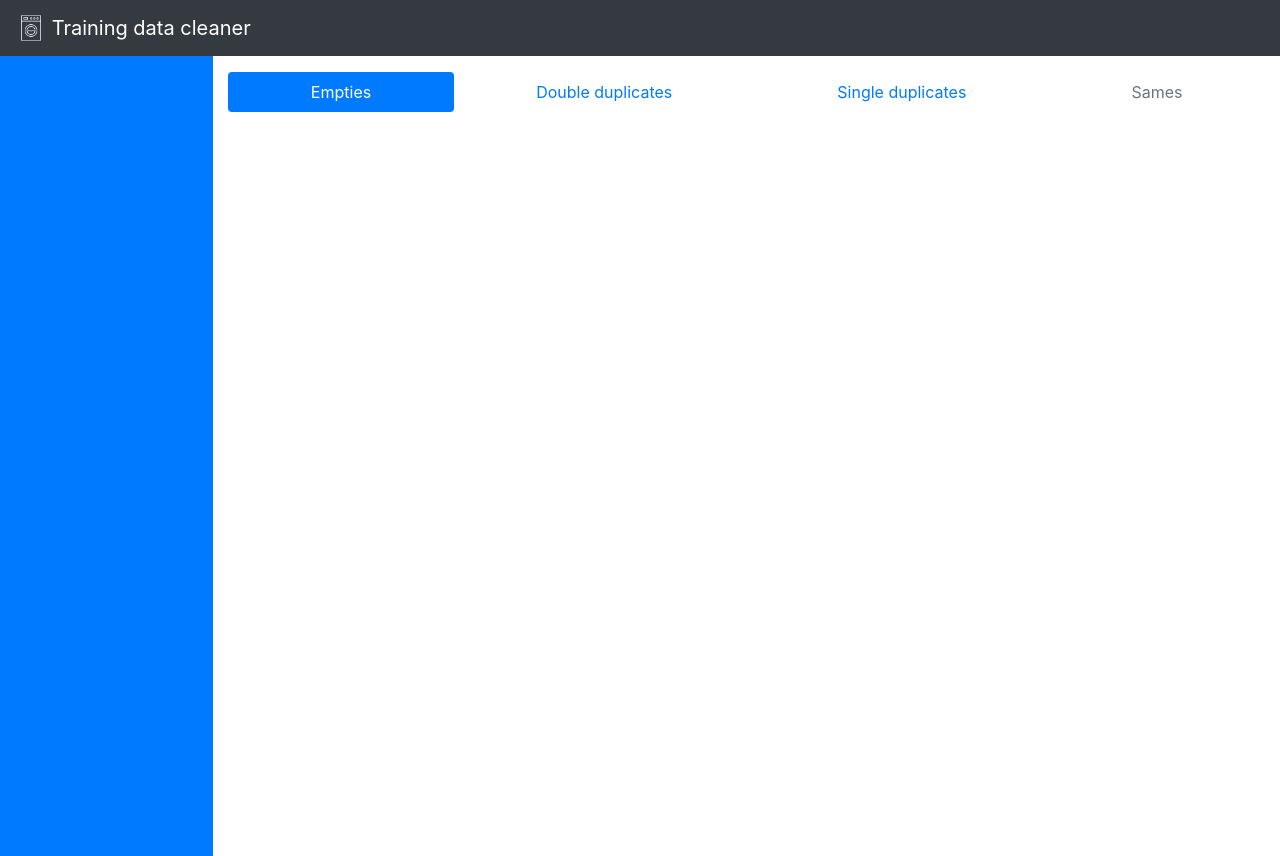
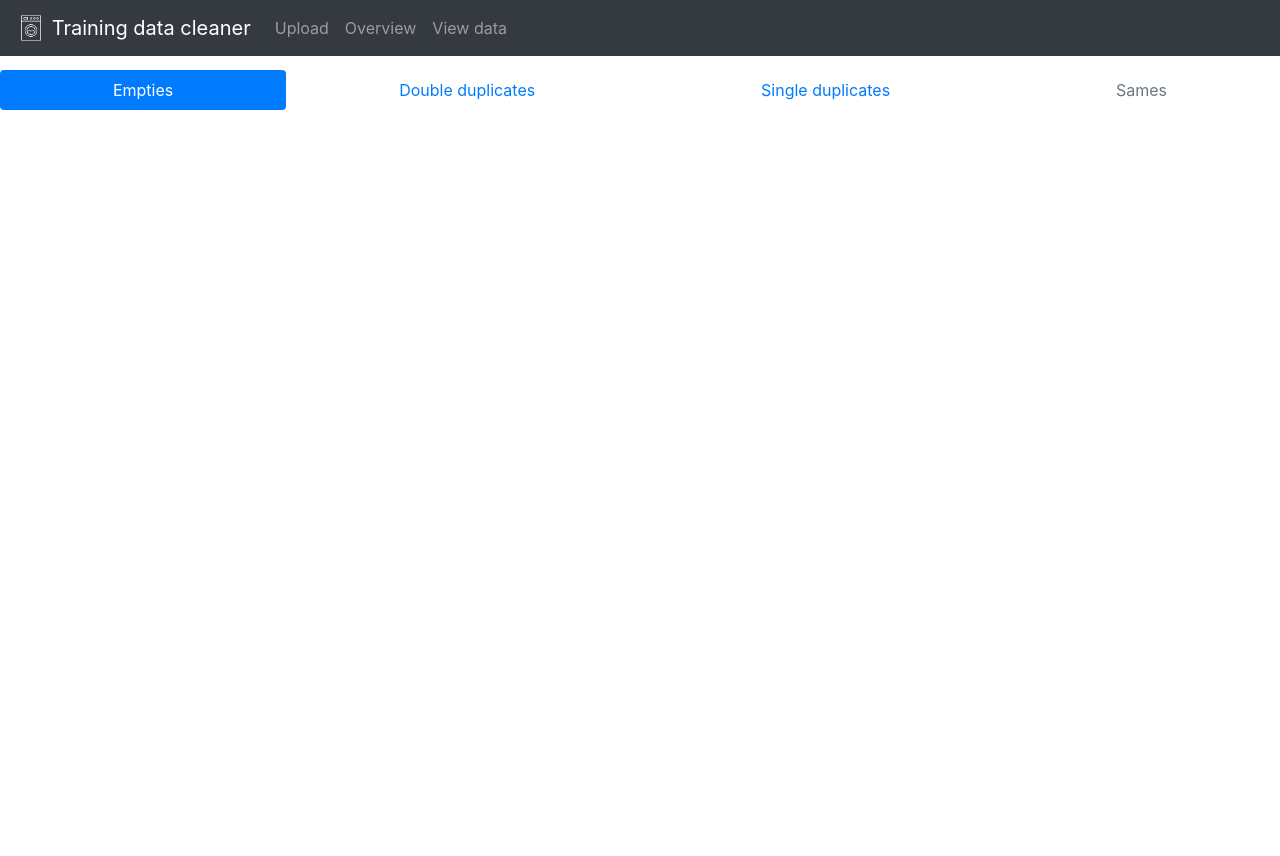
Before and after one commit to ljdyer/training-data-cleaner, a Flask app: page /edit/1 in a window 1280 px wide. After the commit the page ends 110 px from the top, so only its background shows below. Run offline with Flask 2, Linux system fonts and the light colour scheme; some libraries are stand-ins or nearby versions.

Commit message:
page format changes

```diff
--- a/app/app.py
+++ b/app/app.py
@@ -85,13 +85,13 @@ def get_df() -> pd.DataFrame:
 # ====================
 def generate_download_fname():
 
-    f"{session['fname_root']}_{get_timestamp()}.{session['fname_ext']}"
+    return f"{session['fname_root']}_{get_timestamp()}.{session['fname_ext']}"
 
 
 # ====================
 def get_download_fpath(fname):
 
-    os.path.join(app.config['DOWNLOAD_FOLDER'], fname)
+    return os.path.join(app.config['DOWNLOAD_FOLDER'], fname)
 
 
 # ====================
@@ -189,8 +189,11 @@ def download():
     """Download current version of training data file"""
 
     df = get_df()
+    print(session['fname_root'])
     download_fname = generate_download_fname()
+    print(download_fname)
     download_fpath = get_download_fpath(download_fname)
+    print(df)
     write_excel(df, download_fpath)
 
     return send_from_directory(
--- a/app/cleaner/html_helper.py
+++ b/app/cleaner/html_helper.py
@@ -37,7 +37,7 @@ def df_to_html_table(df: pd.DataFrame, td_classes: pd.DataFrame = None) -> str:
     styler = (
         df.style
         .format(formatter=None, na_rep='')
-        .set_table_attributes('class="table table-packed"')
+        .set_table_attributes('class="table table-packed table-scroll"')
     )
     if td_classes is not None:
         styler = styler.set_td_classes(td_classes)
--- a/app/static/css/style.css
+++ b/app/static/css/style.css
@@ -2,9 +2,8 @@ html, body {
     height: 100%;
 }
 
-/* Don't allow window scrolling */
 body {
-  overflow-y:hidden;
+    padding-top: 70px;
 }
 
 /* table-packed class for compact tables */
@@ -16,17 +15,3 @@ table.table-packed th, table.table-packed td, table.table-packed .form-control {
 table.table-packed {
     border-spacing: 0px !important
 }
-
-.table-container {
-    overflow-y:scroll;
-    max-height:300px;
-}
-
-.table-container-lg {
-    overflow-y:scroll;
-    max-height: 85vh !important;
-}
-
-.link-inline-block {
-    display: inline-block;
-}
--- a/app/templates/main.html
+++ b/app/templates/main.html
@@ -30,7 +30,7 @@
 
 <body>
     <!-- top navbar -->
-    <nav class="navbar navbar-expand-lg navbar-dark bg-dark">
+    <nav class="navbar fixed-top navbar-expand-lg navbar-dark bg-dark">
         <a class="navbar-brand" href="#">
             <img src="static/img/cleaner-white.png" width="30" height="30" class="d-inline-block align-top" alt="">
             Training data cleaner
@@ -43,9 +43,17 @@
         </button>
         <!-- navbar links -->
         <div class="collapse navbar-collapse" id="navbarNavAltMarkup">
-            <div class="navbar-nav">
-                <!-- <a class="nav-item nav-link" href="#">About</a> -->
-            </div>
+            <ul class="navbar-nav mr-auto">
+                <li class="nav-item {{ 'active' if active_page == 'upload' else '' }}">
+                    <a class='nav-link' href="{{ url_for('upload_.upload_page') }}">Upload</a>
+                </li>
+                <li class="nav-item {{ 'active' if active_page == 'overview' else '' }}">
+                    <a class='nav-link' href="{{ url_for('overview') }}">Overview</a>
+                </li>
+                <li class="nav-item {{ 'active' if active_page == 'view_data' else '' }}">
+                    <a class='nav-link' href="{{ url_for('view_data') }}">View data</a>
+                </li>
+            </ul>
         </div>
         <span class="navbar-text">
             {% if fname %}
@@ -55,19 +63,7 @@
     </nav>
     <!-- This container contains the sidebar and main content of the page -->
     <!-- h-100 takes the full height of the body-->
-    <div class="container-fluid h-100">
-        <div class="row h-100">
-            <div class="col-2 pt-3 bg-primary">
-                <!-- Navigation links in sidebar-->
-
-            </div>
-            <!--Contains the main content
-                    of the webpage-->
-            <div class="col-10 pt-3" style="text-align: justify;">
-                {% block content %}{% endblock %}
-            </div>
-        </div>
-    </div>
+    {% block content %}{% endblock %}
 </body>
 
 </html>
--- a/app/templates/upload.html
+++ b/app/templates/upload.html
@@ -1,4 +1,6 @@
 {% extends 'main.html' %}
+{% set active_page = "upload" %}
+
 <!-- Dropzone -->
 {% block imports %}
 <script src="/static/js/dropzone.min.js"></script>
--- a/app/templates/view_data.html
+++ b/app/templates/view_data.html
@@ -1,4 +1,5 @@
 {% extends 'main.html' %}
+{% set active_page = "view_data" %}
 
 {% block imports %}
 <script>
@@ -11,8 +12,10 @@
 <script src="static/js/main.js"></script>
 {% endblock %}
 
+
+
 {% block content %}
-	<div class="table-container-lg border border-dark">
+	<div class="table-wrapper">
 		{{ data_html | safe }}
 	</div>
 {% endblock %}
```
